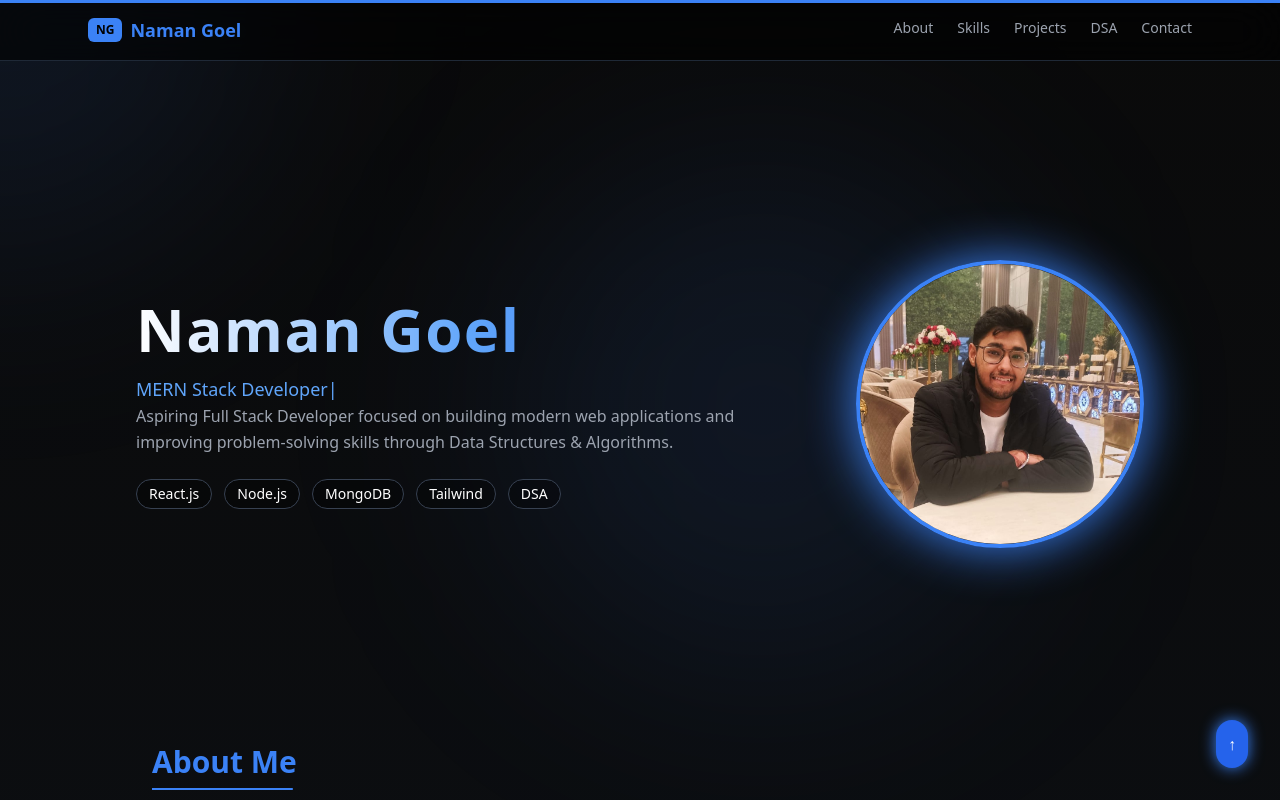
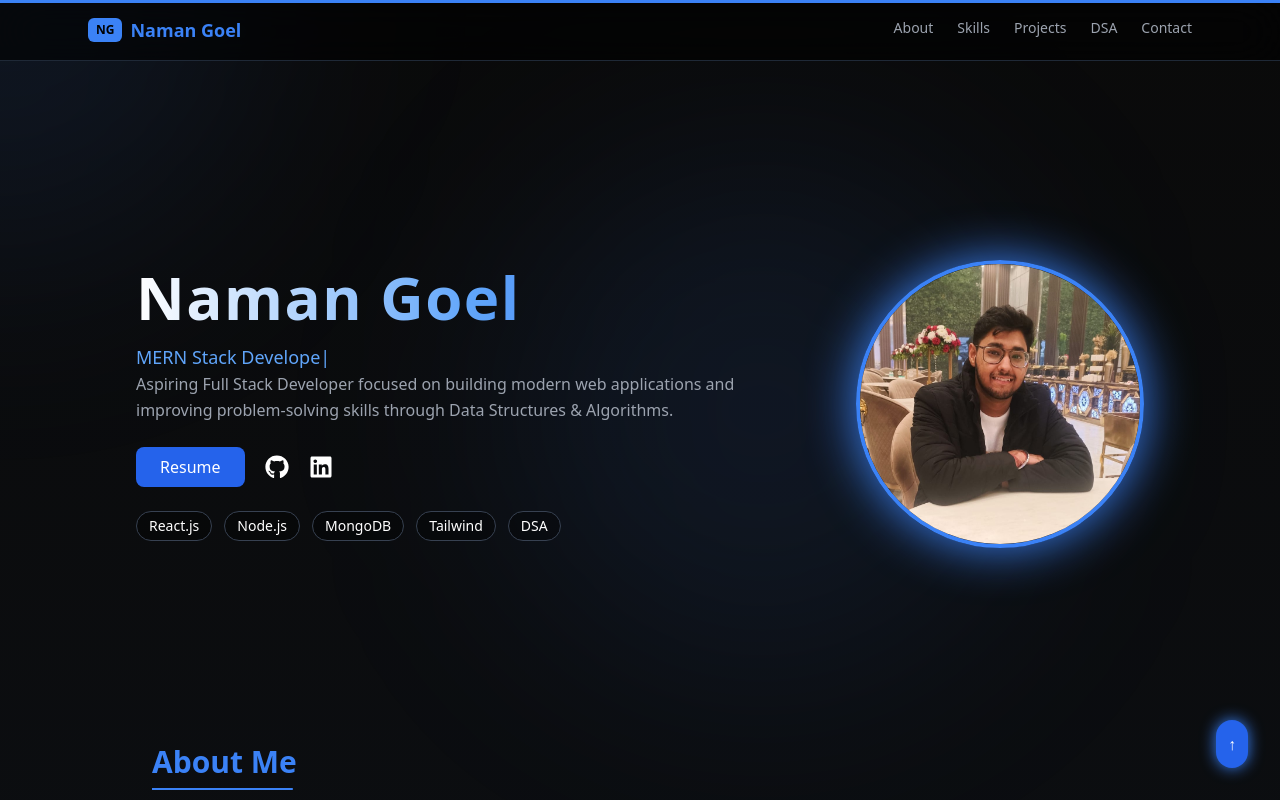
Before and after one commit to Naman105/portfolio, a React (Vite) app: page / in a window 1280 px wide. Shown: the top 800 px of the page. Built offline with nearby package versions, Linux system fonts and the light colour scheme.

Commit message:
my-portfolio

```diff
--- a/src/App.jsx
+++ b/src/App.jsx
@@ -188,13 +188,13 @@ backgroundSize:"40px 40px"
           <TypeAnimation
           sequence={[
           "Full Stack Developer",
-          2000,
+          1500,
           "MERN Stack Developer",
-          2000,
+          1500,
           "React & Node.js Developer",
-          2000,
+          1500,
           "Building Modern Web Applications",
-          2000
+          1500
           ]}
           wrapper="span"
           speed={50}
@@ -206,9 +206,37 @@ backgroundSize:"40px 40px"
              Aspiring Full Stack Developer focused on building modern web applications and improving problem-solving skills through Data Structures & Algorithms.
           </p>
 
-            <div className="flex flex-wrap gap-3 mt-3 text-sm">
+         <div className="mt-6 flex items-center justify-center md:justify-start gap-5">
 
-              <span className="px-3 py-1 border border-gray-700 bg-black/30 rounded-full">
+<a
+href="/resume.pdf"
+className="bg-blue-600 px-6 py-2 rounded-lg hover:bg-blue-700 transition "
+>
+Resume
+</a>
+
+<a
+href="https://github.com/Naman105"
+target="_blank"
+rel="noopener noreferrer"
+>
+<FaGithub size={24} className="hover:text-blue-400"/>
+</a>
+
+<a
+href="https://www.linkedin.com/in/naman-goel-378417275/"
+target="_blank"
+rel="noopener noreferrer"
+>
+<FaLinkedin size={24} className="hover:text-blue-400"/>
+</a>
+
+</div>
+
+
+<div className="flex flex-wrap gap-3 mt-6 text-sm">
+
+<span className="px-3 py-1 border border-gray-700 bg-black/30 rounded-full">
 React.js
 </span>
 
```
